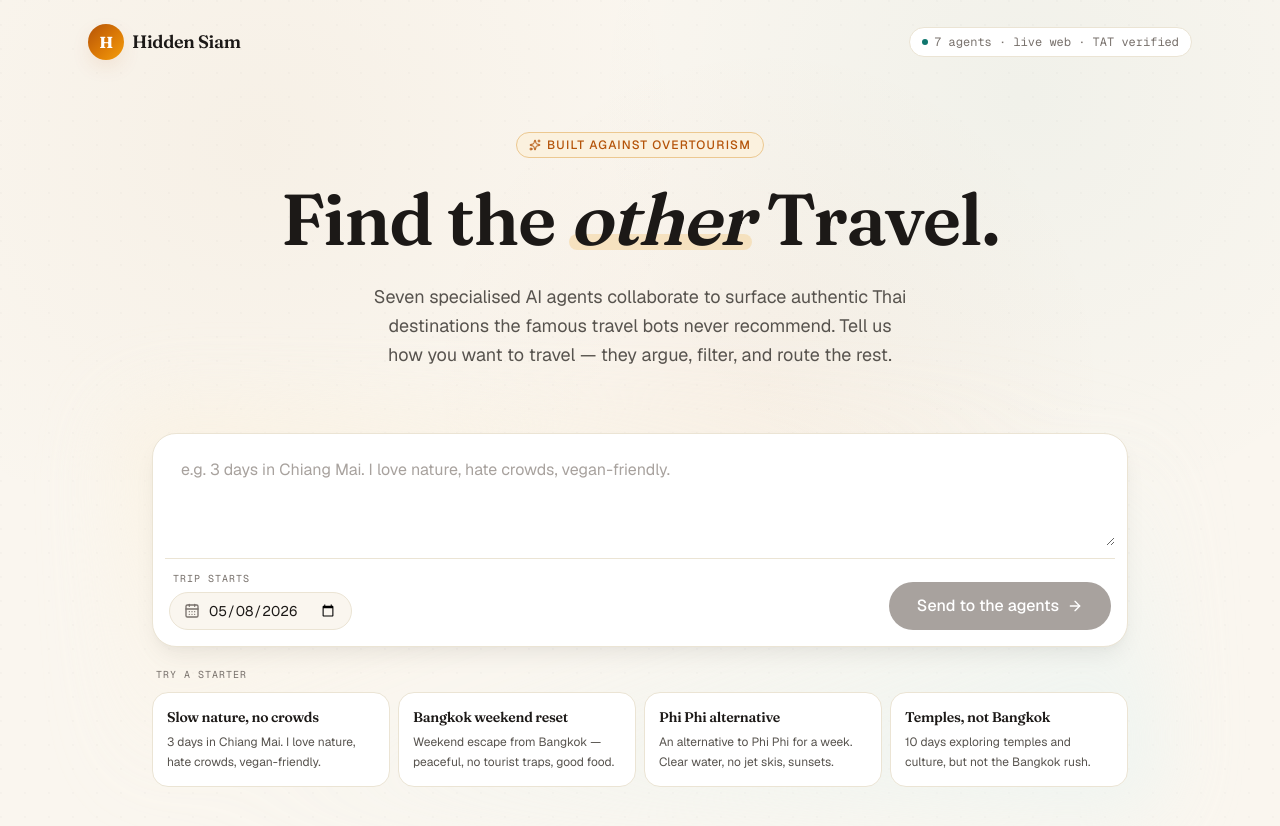
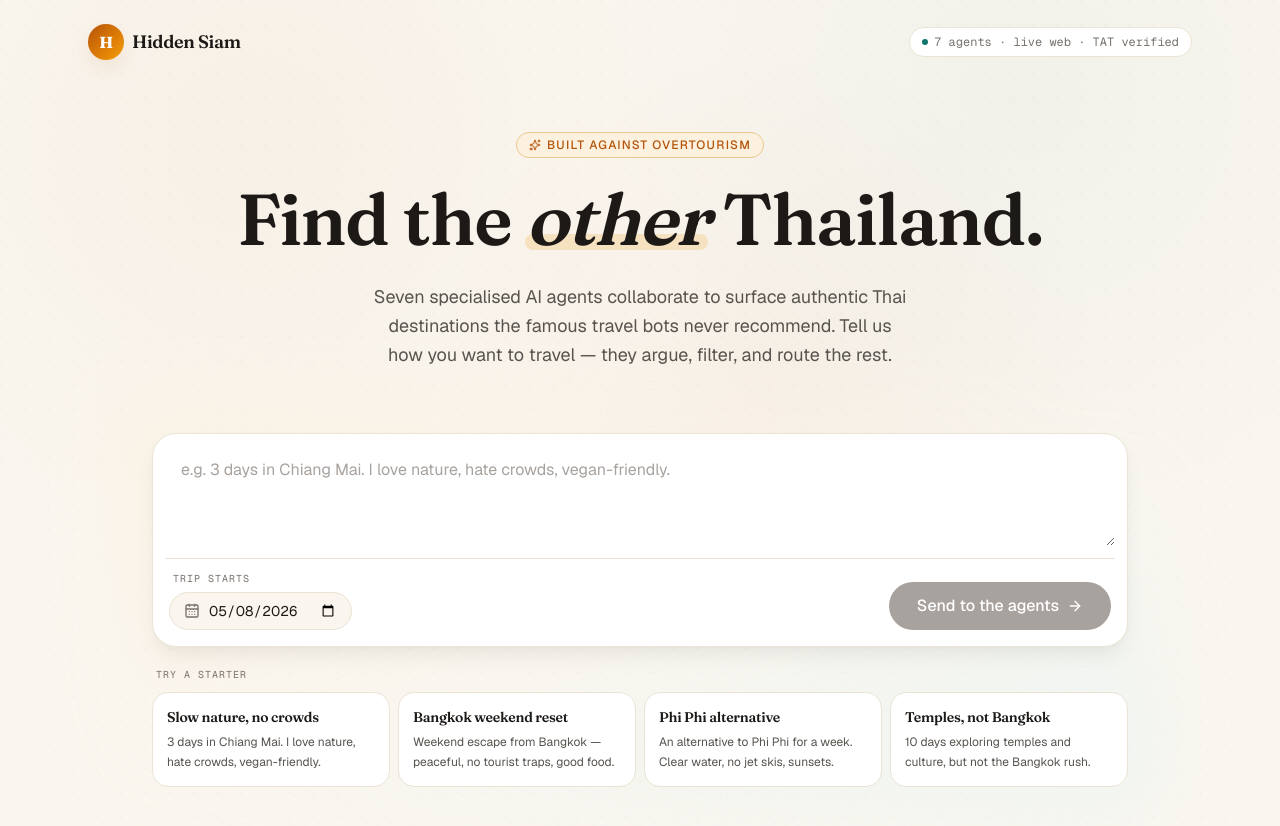
Before and after one commit to peetwan/travel_hack_04, a Next.js app: page / in a window 1280 px wide. Shown: the top 826 px of the page. Built offline with nearby package versions, Linux system fonts and the light colour scheme.

Commit message:
Pm added

```diff
--- a/app/page.tsx
+++ b/app/page.tsx
@@ -94,7 +94,7 @@ export default function Home() {
               <span className="relative z-10 italic">other</span>
               <span className="absolute inset-x-0 bottom-1 z-0 h-3 rounded-full bg-[var(--saffron-soft)]/60 sm:bottom-2 sm:h-4" />
             </span>{" "}
-            Travel.
+            Thailand.
           </h1>
           <p className="max-w-xl text-balance text-lg leading-relaxed text-[var(--muted-foreground)]">
             Seven specialised AI agents collaborate to surface authentic Thai
```
